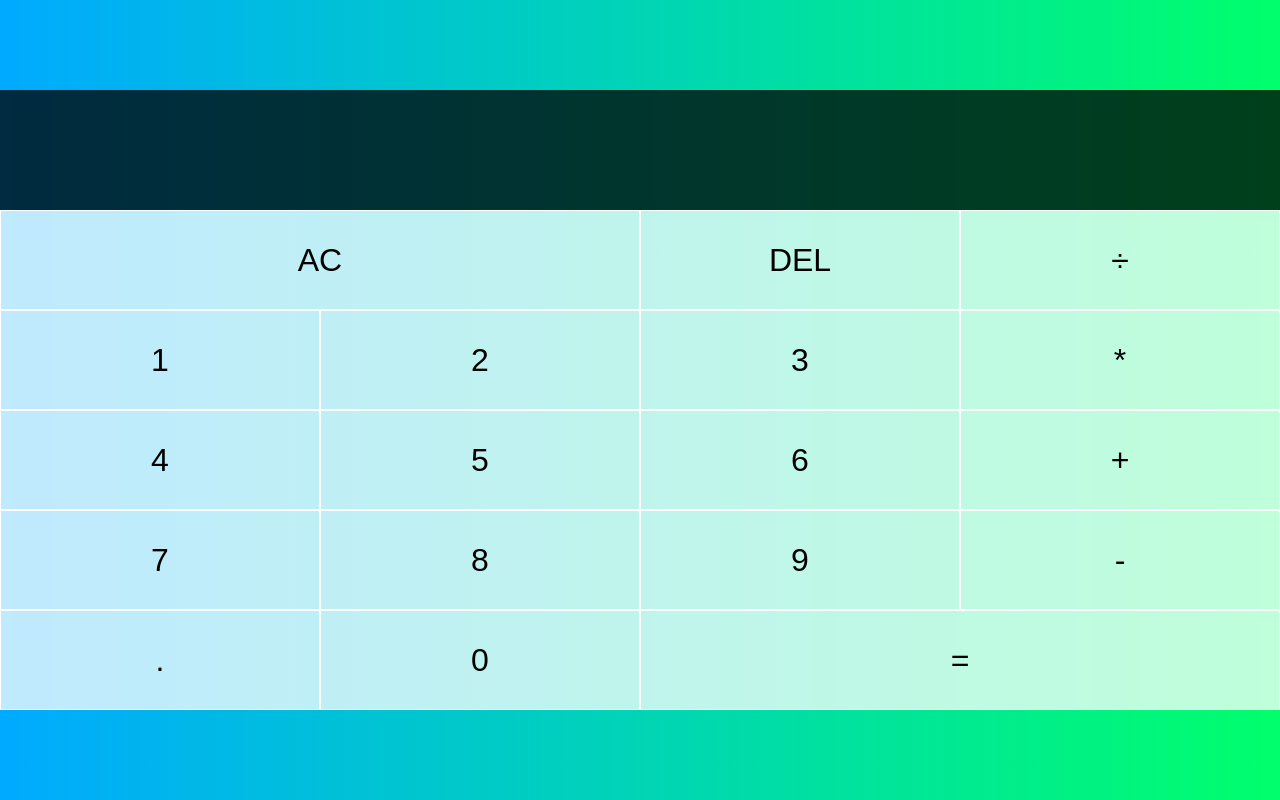
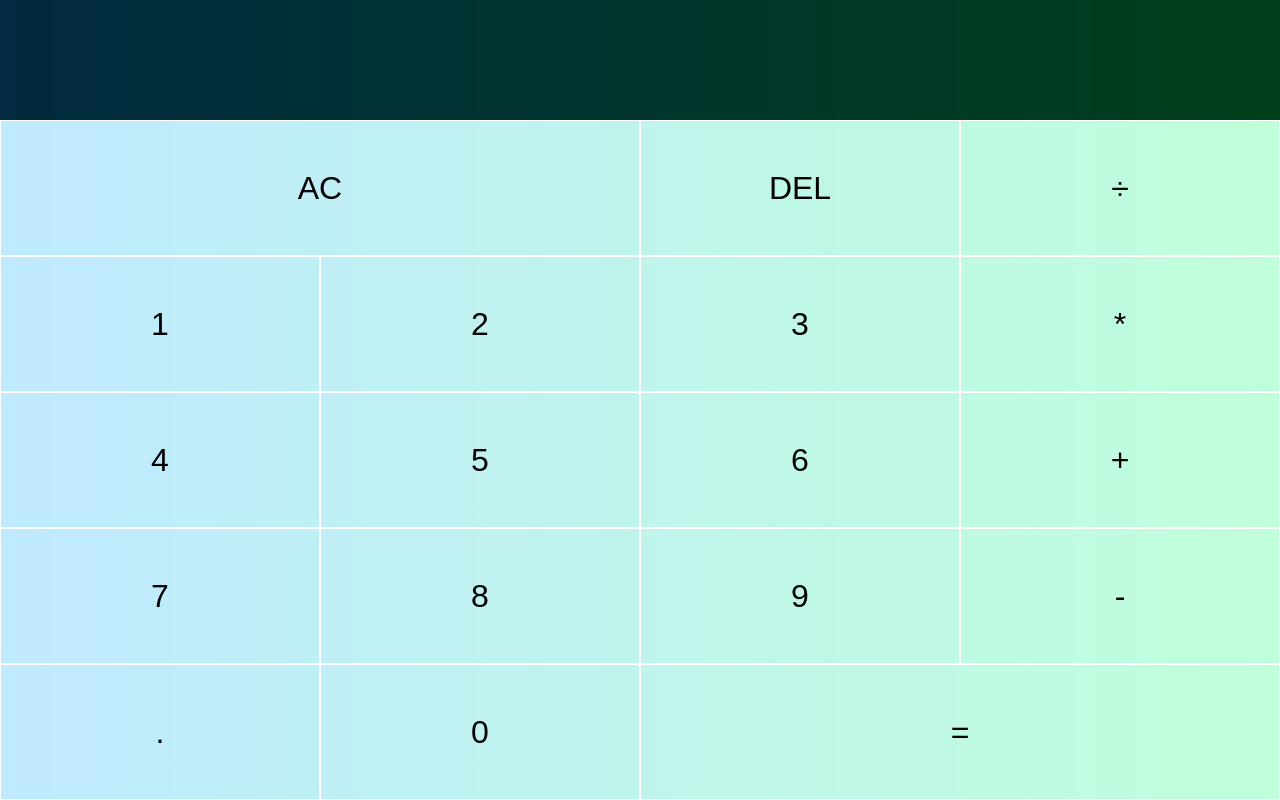
Before and after one commit to stephenlaichaowen/my-calculator, a plain HTML site: page index.html in a window 1280 px wide. Drawn offline with Linux system fonts and the light colour scheme.

Commit message:
Update styles.css

```diff
--- a/styles.css
+++ b/styles.css
@@ -20,7 +20,8 @@ body {
   grid-template-columns: repeat(4, 1fr);
   /* grid-template-columns: repeat(auto-fit, minmax(75px,1fr)); */
   /* grid-gap: 0.5rem; */
-  grid-template-rows: minmax(120px, auto) repeat(5, 100px);
+  /* grid-template-rows: minmax(120px, auto) repeat(5, 100px); */
+  grid-template-rows: minmax(120px, auto) repeat(5, 1fr);
 }
 
 .calculator-grid>button {
```
